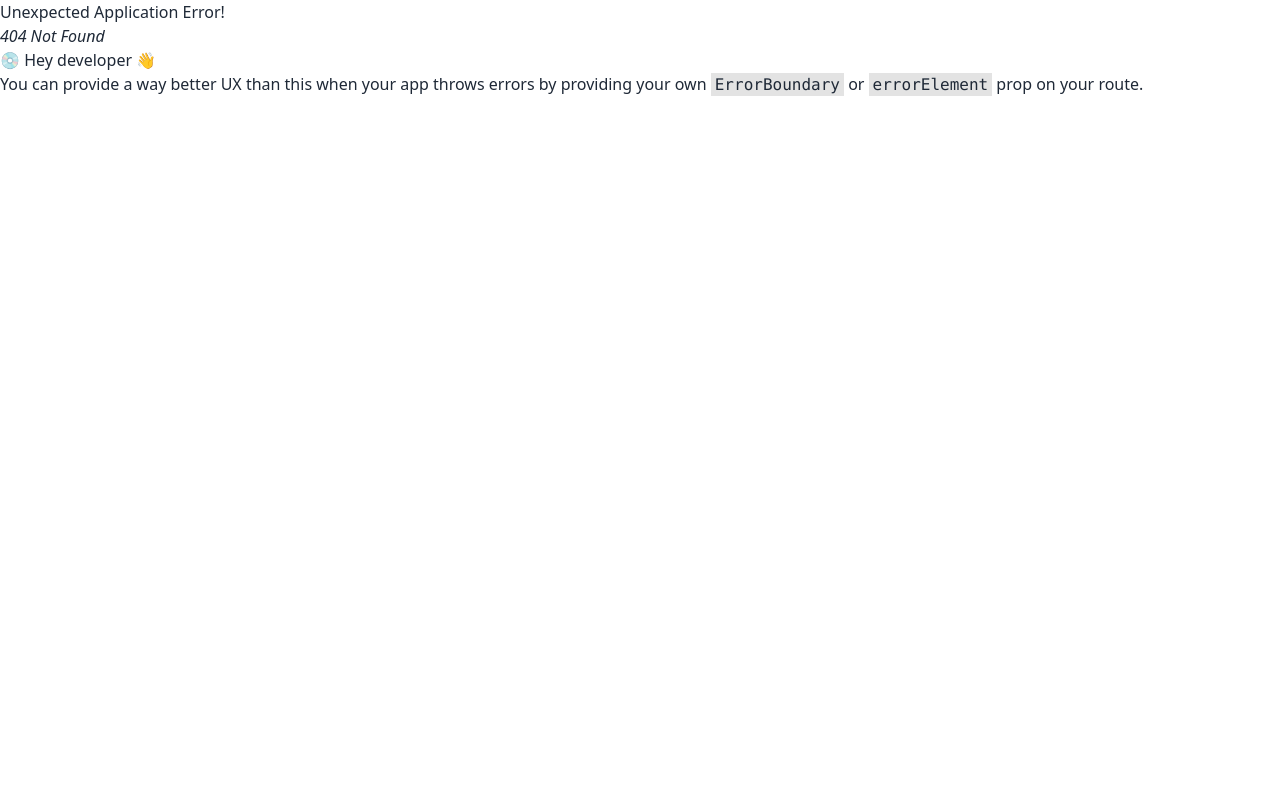
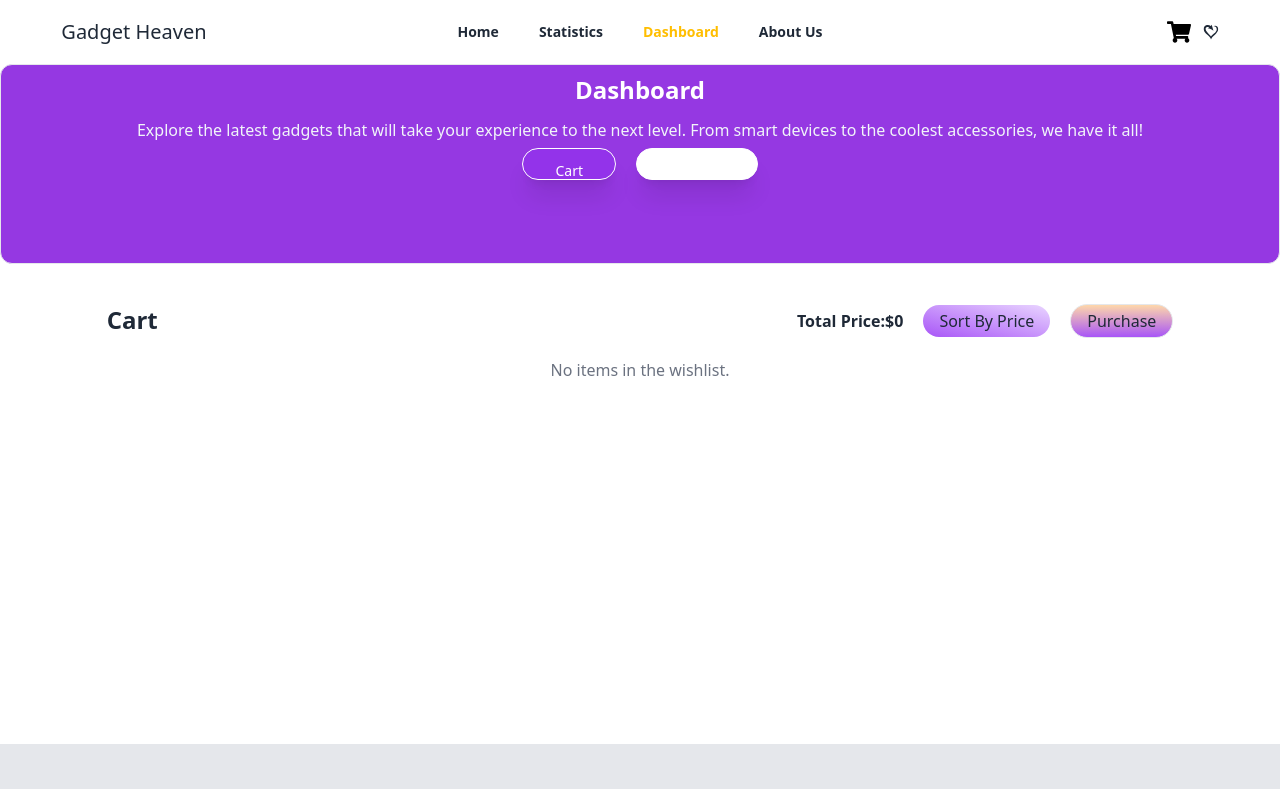
Before and after one commit to dilara369/Gadget, a React (Vite) app: page /dashboard/Favourite in a window 1280 px wide. Before the commit this address had no page. Shown: the top 789 px of the page. Built offline with nearby package versions, Linux system fonts and the light colour scheme.

Commit message:
seventh commit

```diff
--- a/src/Storage/index.jsx
+++ b/src/Storage/index.jsx
@@ -9,6 +9,22 @@ const getAllcard=()=>{
     if(all) {
         const cardData = JSON.parse(all)
         return cardData;
+
+    }
+    else {
+        // console.log([])
+        return [];
+    }
+
+}
+
+const getAllWish=()=>{
+    const allWish= localStorage.getItem('wantWish')
+    // const cardData = JSON.parse(all)
+    // console.log(cardData)
+    if(allWish) {
+        const wishData = JSON.parse(allWish)
+        return wishData;
 
     }
     else {
@@ -32,14 +48,40 @@ const addCard = card =>{
     localStorage.setItem('wantAdd', JSON.stringify(wantAdd))
     toast.success('Successfully Added!');
 }
+const addWish = card =>{
+
+    const wantWish =getAllcard()
+    const iswishExist =wantWish.find(item=> item.product_id==card.product_id)
+    if(iswishExist){
+       return toast.error('item Already Exist!');
+
+    }
+
+    wantWish.push(card)
+    localStorage.setItem('wantWish', JSON.stringify(wantWish))
+    toast.success('Successfully Add to wish !');
+}
 
 
 const removeCard = product_id =>{
     const wantAdd =getAllcard()
-    const isExist =wantAdd.filter(item=> item.product_id ==product_id)
+    console.log(wantAdd)
+
+    const isExist =wantAdd.filter(item=> item.product_id !=product_id)
+    console.log(isExist)
     localStorage.setItem('wantAdd', JSON.stringify(isExist))
     toast.success('Successfully Removed!')
 
 }
+const removeWish = product_id =>{
+    const wantWish =getAllcard()
+    console.log(wantWish)
 
-export  {addCard , getAllcard ,removeCard }
+    const iswishExist =wantWish.filter(item=> item.product_id !=product_id)
+    console.log(iswishExist)
+    localStorage.setItem('wantWish', JSON.stringify(iswishExist))
+    toast.success('Successfully Removed from wishList!')
+
+}
+
+export  {addCard ,addWish, getAllcard, getAllWish ,removeCard , removeWish }
--- /dev/null
+++ b/src/component/AddFavourite.jsx
@@ -0,0 +1,33 @@
+import React from 'react';
+import { MdDelete } from "react-icons/md";
+
+const AddFavourite = ({handleWish = () => {}, wish = []}) => {
+    console.log(wish)
+    return (
+        <div>
+         {wish && wish.length > 0 ? (
+    wish.map((item) => (
+        <div key={item.product_id} className="flex gap-8 rounded-xl bg-white shadow-lg shadow-red-200 border border-pink-100 mt-4 p-5 ">
+            <div>
+                <img className="w-[200px] rounded-xl" src={item.product_image} alt={item.product_title} />
+            </div>
+            <div>
+                <h1 className="text-lg font-bold">{item.product_title}</h1>
+                <p>{item.description}</p>
+                <p className="font-semibold">Price: ${item.price}</p>
+                <div className="flex items-center gap-2 cursor-pointer">
+                    <p>Remove from Wishlist</p>
+                    <MdDelete onClick={() => handleWish(item.product_id)} size={30} className="text-red-500" />
+                </div>
+            </div>
+        </div>
+    ))
+) : (
+    <p className="text-center mt-5 text-gray-500">No items in the wishlist.</p>
+)}
+
+        </div>
+    );
+};
+
+export default AddFavourite;
--- a/src/component/CardDetails.jsx
+++ b/src/component/CardDetails.jsx
@@ -1,7 +1,7 @@
 import React, { useEffect, useState } from "react";
 import { useLoaderData, useParams } from "react-router-dom";
 import Heading from "./Heading";
-import { addCard, getAllcard } from "../Storage";
+import { addCard, addWish, getAllcard } from "../Storage";
 import { FcRating } from "react-icons/fc";
 import { FaCartArrowDown } from "react-icons/fa";
 import { FcLike } from "react-icons/fc";
@@ -27,7 +27,8 @@ const CardDetails = () => {
     // react can read again and done fullfill so i put it here again
   };
   const handeLove = (card) => {
-    addCard(card);
+
+    addWish(card);
     setIsadd(true);
     // react can read again and done fullfill so i put it here again
   };
--- a/src/component/ShoppingCard.jsx
+++ b/src/component/ShoppingCard.jsx
@@ -3,14 +3,14 @@ import { MdDelete } from "react-icons/md";
 const ShoppingCard = ({ handleRemove, card, handleSort }) => {
   console.log(card);
 
-  // const totalPrice = cards.reduce((total, currentCard) => total + currentCard.price, 0);
+  const totalPrice = card && card.length > 0 ? card.reduce((total, currentCard) => total + currentCard.price, 0) : 0;
 
   return (
     <div>
       <div className=" w-5/6 mx-auto flex justify-between mt-10">
         <p className="text-2xl font-bold">Cart</p>
         <div className="flex items-center gap-5">
-          <h5 className="font-bold">Total Price:${}</h5>
+          <h5 className="font-bold">Total Price:${totalPrice}</h5>
           <button
             onClick={() => handleSort()}
             className="rounded-full border-purple-950 px-4 py-1 bg-gradient-to-tr from-purple-500 to-purple-200 "
@@ -34,7 +34,7 @@ const ShoppingCard = ({ handleRemove, card, handleSort }) => {
               <h1 className="text-lg font-bold">{item.product_title}</h1>
               <p>{item.description}</p>
               <p className="font-semibold">Price:${item.price}</p>
-              <MdDelete onClick={()=>handleRemove()}  size={30} />
+              <MdDelete onClick={()=>handleRemove(item.product_id)}  size={30} />
             </div>
 
           </div>
--- a/src/pages/Dashboard.jsx
+++ b/src/pages/Dashboard.jsx
@@ -1,21 +1,41 @@
 import React, { useEffect, useState } from "react";
 import Heading from "../component/Heading";
-import { getAllcard, removeCard } from "../Storage";
+import { getAllcard, getAllWish, removeCard, removeWish } from "../Storage";
 import { NavLink, } from "react-router-dom";
 import ShoppingCard from "../component/ShoppingCard";
+import AddFavourite from "../component/AddFavourite";
 
 const Dashboard = () => {
 
     const [card, setCard] = useState()
     useEffect(() => {
         const wantAdd =getAllcard()
+
       setCard(wantAdd)
+
     }, [])
+
+
 
     const handleRemove = (product_id) => {
       removeCard(product_id)
       const wantAdd = getAllcard()
       setCard(wantAdd)
+    }
+
+
+    const [wish, setWish] = useState()
+    useEffect(() => {
+
+        const wantWish = getAllWish()
+
+      setWish(wantWish)
+    }, [])
+
+    const handleWish = (product_id) => {
+        removeWish(product_id)
+      const wantWish = getAllWish()
+      setWish(wantWish)
     }
 
     const handleSort = () => {
@@ -53,7 +73,7 @@ const Dashboard = () => {
         className={({ isActive }) =>
             `tab ${isActive ? 'bg-white , text-purple-800 , font-bold ':'bg-purple-600'} relative top-1/2 shadow-xl border border-white px-8 py-2 rounded-full text-white`
         }
-        to="/wishlist"
+        to="/dashboard/Favourite"
     >
         Wishlist
     </NavLink>
@@ -63,6 +83,8 @@ const Dashboard = () => {
 
 <ShoppingCard handleRemove={handleRemove} handleSort={handleSort}  card={card} ></ShoppingCard>
 
+<AddFavourite wish={wish} handleWish={handleWish}></AddFavourite>
+
     </div>
   );
 };
--- a/src/routes/Routes.jsx
+++ b/src/routes/Routes.jsx
@@ -9,6 +9,7 @@ import ShoppingCard from "../component/ShoppingCard";
 import AboutUs from "../pages/AboutUs";
 import NotFound from "../component/404/NotFound";
 import { Helmet } from "react-helmet";
+import AddFavourite from "../component/AddFavourite";
 
 
 const router = createBrowserRouter([
@@ -106,7 +107,20 @@ const router = createBrowserRouter([
                   <ShoppingCard></ShoppingCard>
               </>
           ),
-            // loader:()=> fetch("../products.json"),
+
+
+          },
+          {
+            path:"/dashboard/Favourite",
+            element: (
+              <>
+                  <Helmet>
+                      <title>MyFavourite - My Website</title>
+                  </Helmet>
+                  <AddFavourite></AddFavourite>
+              </>
+          ),
+
 
           },
         ]
```
